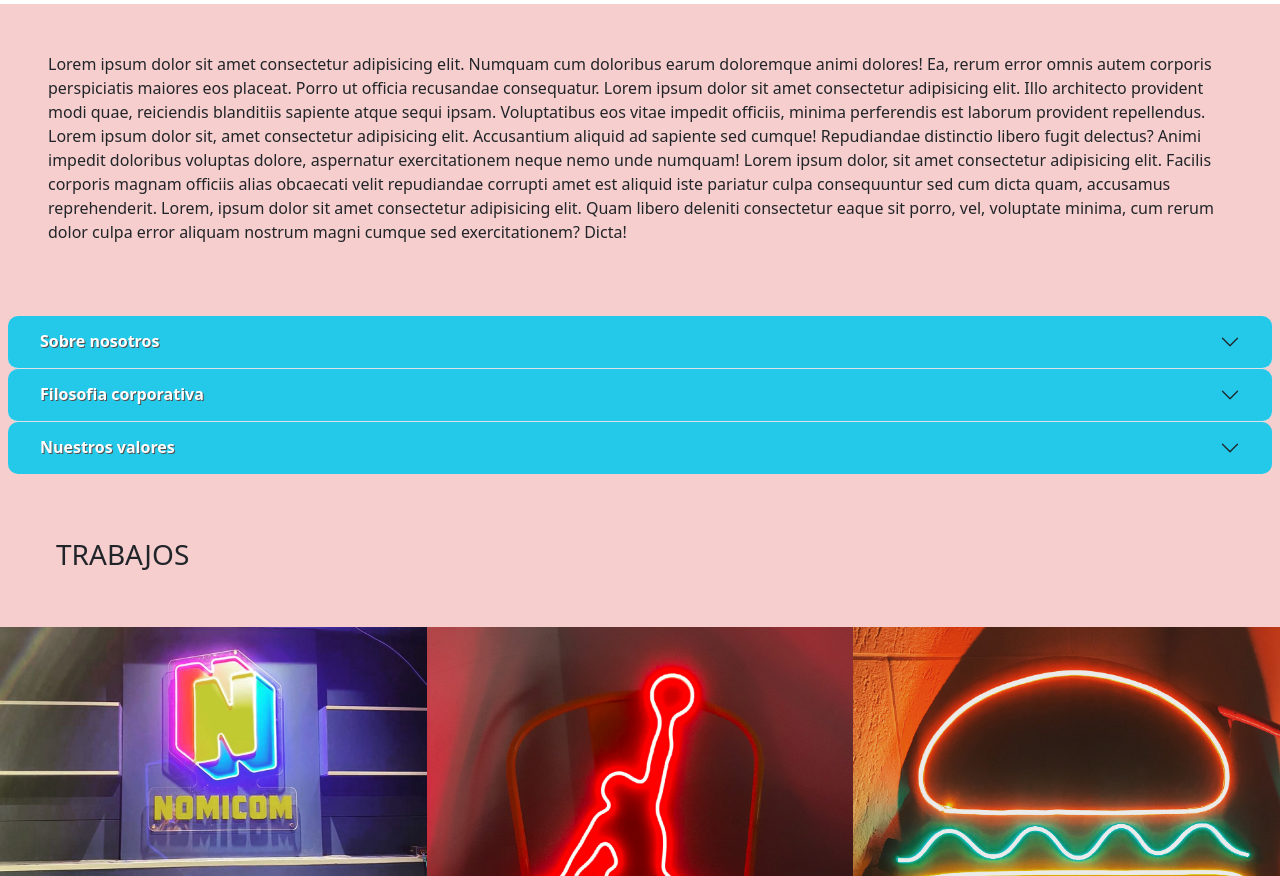
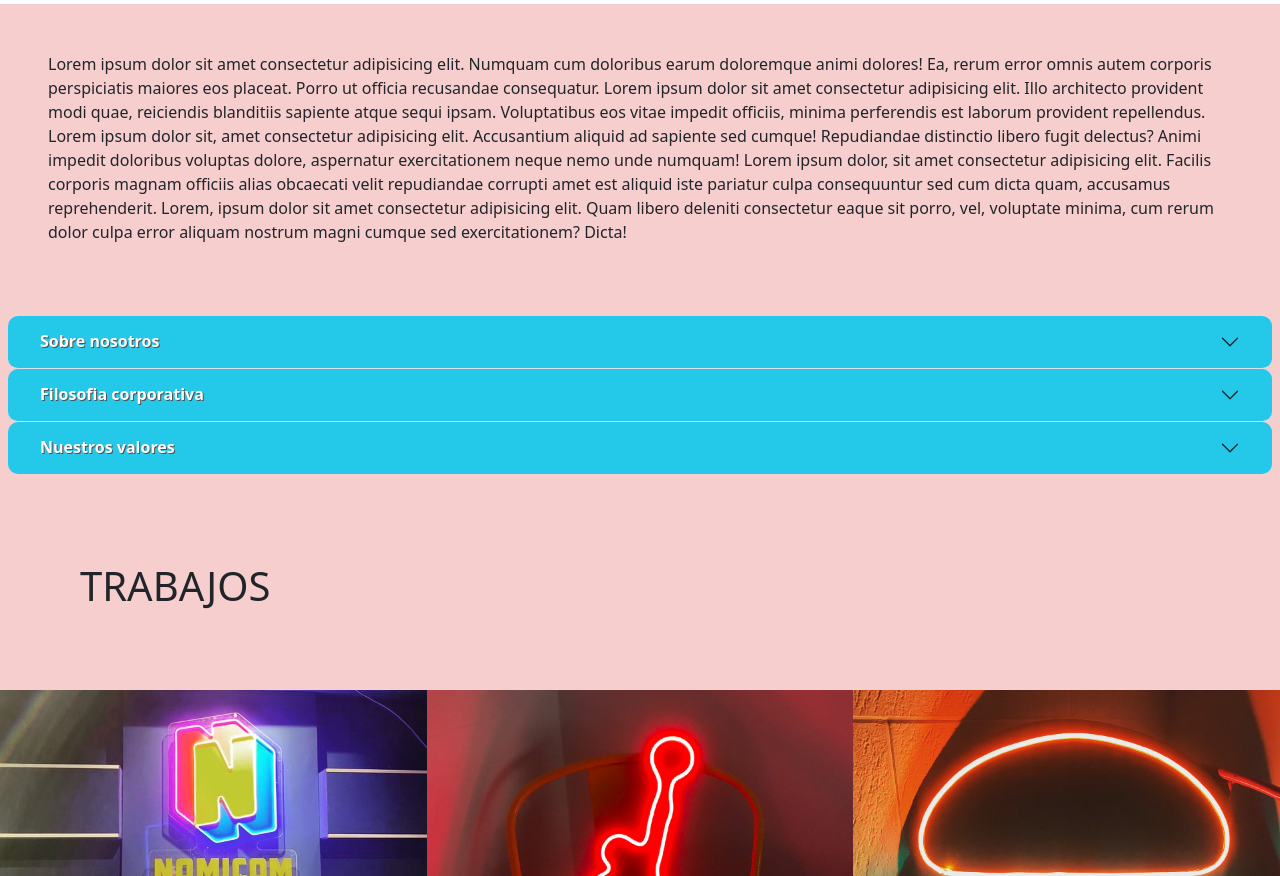
Before and after one commit to AlexisToledo77/proyectoFinal02-Toledo, a website: page pages/nosotros.html in a window 1280 px wide. Shown: the part 224-1100 px from the top of the page. Drawn offline with nearby package versions, Linux system fonts and the light colour scheme.

Commit message:
correciones01

```diff
--- a/pages/nosotros.html
+++ b/pages/nosotros.html
@@ -132,7 +132,7 @@
         </section>
 
 
-        <h3 class="tituloTrabajos"> TRABAJOS </h3>
+        <h1 class="tituloTrabajos"> TRABAJOS </h1>
         <img class="nomicom" src="../assets/nomicom.jpg" alt=" Foto Nomicom">
         <img class="jordan" src="../assets/jordan.jpg" alt=" Foto Jordan">
         <img class="hamburguesa" src="../assets/Hamburguesa.jpg" alt=" Foto Hamburguesa">
```
Also changed, not shown: pages/productos.html (+3 -3 lines).
